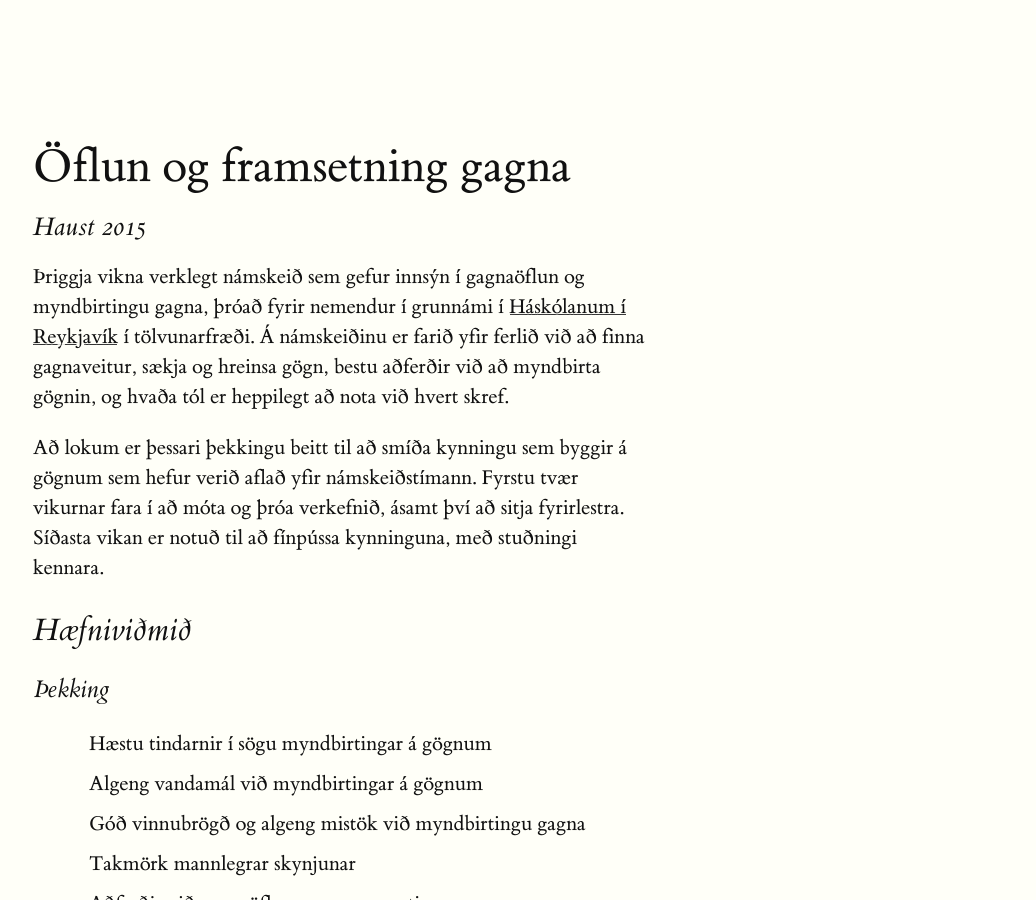
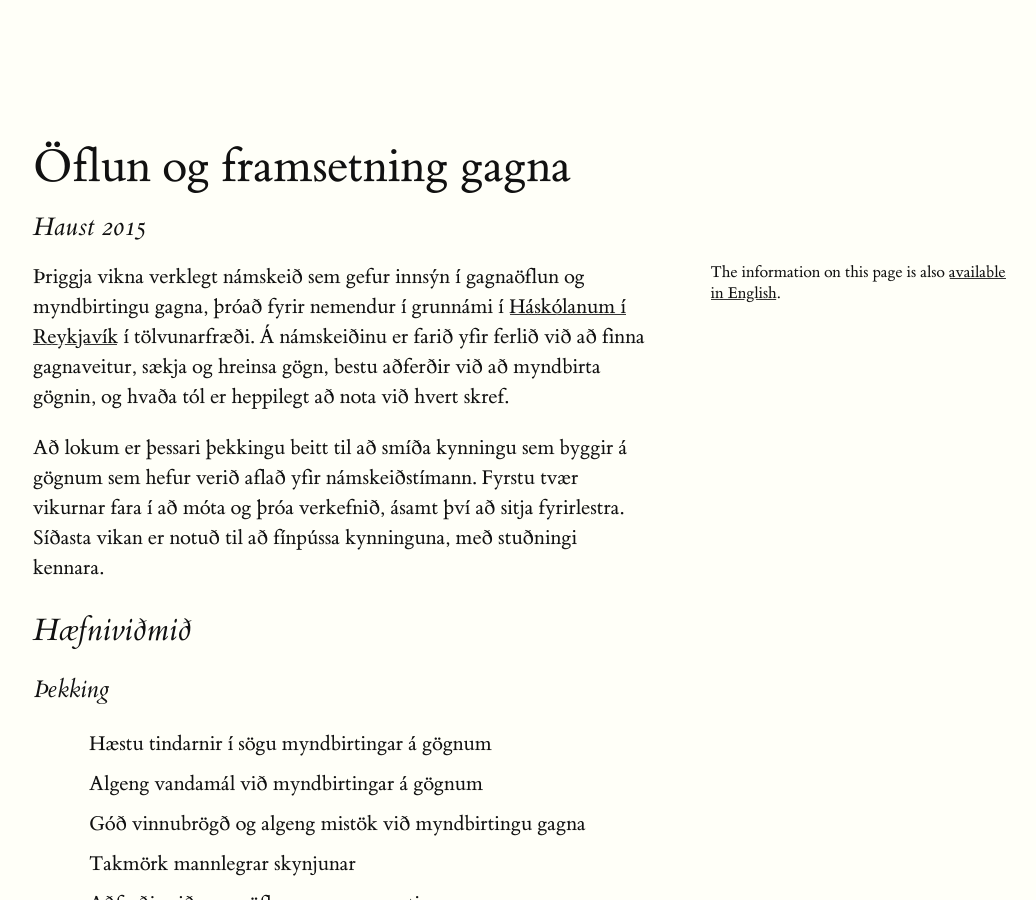
Before and after one commit to flother/data-acq-viz, a Jekyll site: the page built from icelandic.md, in a window 1280 px wide and 900 px high. Shown: the whole window, without its empty margins (127-1163 px from the left). Built offline with Jekyll 4.4.1, drawn with Linux system fonts in a browser that asks for light colours.

Commit message:
Add link to English-language version

```diff
--- a/icelandic.md
+++ b/icelandic.md
@@ -5,7 +5,9 @@
 permalink: /2015/islenska/
 ---
 
-
+<label for="mn-english" class="margin-toggle">&#8853;</label>
+<input type="checkbox" id="mn-english" class="margin-toggle"/>
+<span class="marginnote">The information on this page is also <a href="/">available in English</a>.</span>
 Þriggja vikna verklegt námskeið sem gefur innsýn í gagnaöflun og myndbirtingu gagna, þróað fyrir nemendur í grunnámi í [Háskólanum í Reykjavík] [content1] í tölvunarfræði. Á námskeiðinu er farið yfir ferlið við að finna gagnaveitur, sækja og hreinsa gögn, bestu aðferðir við að myndbirta gögnin, og hvaða tól er heppilegt að nota við hvert skref.
 
 Að lokum er þessari þekkingu beitt til að smíða kynningu sem byggir á gögnum sem hefur verið aflað yfir námskeiðstímann. Fyrstu tvær vikurnar fara í að móta og þróa verkefnið, ásamt því að sitja fyrirlestra. Síðasta vikan er notuð til að fínpússa kynninguna, með stuðningi kennara.
```
